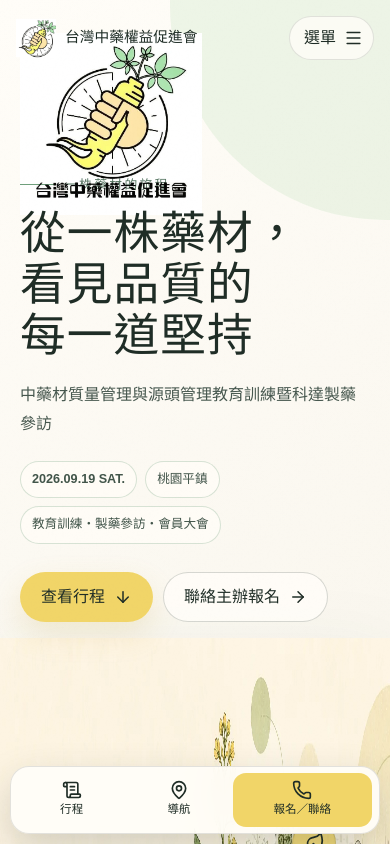
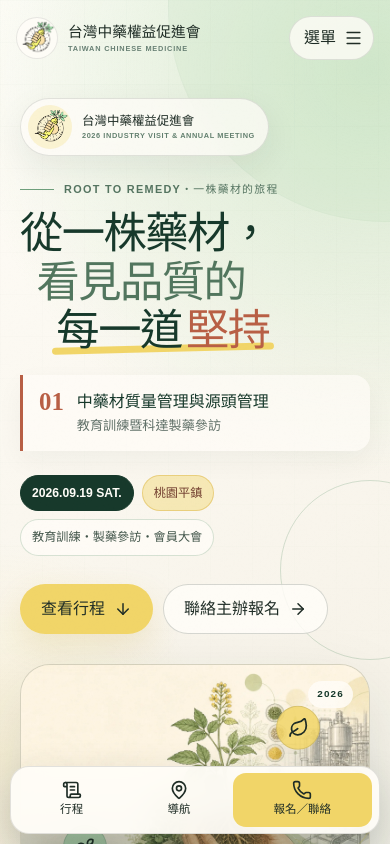
Before and after one commit to oklala0516-creator/taiwan-tcm-members-assembly-2026, a React (Vite) app: page / in a window 390 px wide. Shown: the top 844 px of the page. Built offline with nearby package versions, Linux system fonts and the light colour scheme.

Commit message:
refine mobile hero and transparent logo

```diff
--- a/src/App.tsx
+++ b/src/App.tsx
@@ -93,8 +93,8 @@
     <header className={`site-header${scrolled ? " is-scrolled" : ""}`}>
       <div className="header-inner">
         <a className="brand" href="#top" aria-label="台灣中藥權益促進會活動首頁">
-          <img src={event.assets.mark} width="52" height="52" alt="" />
-          <span>台灣中藥權益促進會</span>
+          <span className="brand-mark"><img src={event.assets.mark} width="52" height="52" alt="" /></span>
+          <span className="brand-name">台灣中藥權益促進會<small>TAIWAN CHINESE MEDICINE</small></span>
         </a>
         <nav className="desktop-nav" aria-label="主要導覽">
           {navItems.map(([id, label]) => <a className={active === id ? "active" : ""} href={`#${id}`} key={id}>{label}</a>)}
@@ -134,10 +134,20 @@
       <div className="hero-orbit orbit-two" aria-hidden="true" />
       <div className="hero-inner">
         <motion.div className="hero-copy" initial={reducedMotion ? false : { opacity: 0, y: 18 }} animate={{ opacity: 1, y: 0 }} transition={{ duration: 0.65 }}>
-          <div className="hero-brandline"><img src={event.assets.logo} width="645" height="645" alt="台灣中藥權益促進會" /></div>
-          <p className="kicker"><span /> 一株藥材的旅程</p>
-          <h1>{event.headline}</h1>
-          <p className="hero-subtitle">{event.title}</p>
+          <div className="hero-brandline">
+            <span className="hero-brandmark"><img src={event.assets.logo} width="1254" height="1254" alt="" /></span>
+            <span><strong>{event.organizer}</strong><small>2026 INDUSTRY VISIT &amp; ANNUAL MEETING</small></span>
+          </div>
+          <p className="kicker"><span /> ROOT TO REMEDY・一株藥材的旅程</p>
+          <h1 aria-label={event.headline}>
+            <span className="title-line title-line-one">從一株藥材，</span>
+            <span className="title-line title-line-two">看見品質的</span>
+            <span className="title-line title-line-three"><em>每一道</em>堅持</span>
+          </h1>
+          <div className="hero-subtitle">
+            <span className="hero-subtitle-index" aria-hidden="true">01</span>
+            <p><strong>中藥材質量管理與源頭管理</strong><span>教育訓練暨科達製藥參訪</span></p>
+          </div>
           <div className="hero-tags" aria-label="活動摘要">
             <span>{event.dateLabel}</span><span>{event.venue}</span><span>教育訓練・製藥參訪・會員大會</span>
           </div>
@@ -148,6 +158,8 @@
         </motion.div>
         <motion.div className="hero-art" style={{ y: artY, opacity: artOpacity }}>
           <img src={event.assets.hero} width="1536" height="1024" alt="藥用植物由產地、品質檢驗走向現代製藥設備的旅程插畫" fetchPriority="high" />
+          <div className="hero-art-caption" aria-hidden="true"><span>FROM SOURCE</span><strong>源頭 × 品質 × 製程</strong></div>
+          <span className="hero-art-year" aria-hidden="true">2026</span>
           <motion.span className="floating-leaf leaf-one" animate={reducedMotion ? undefined : { y: [0, -8, 0], rotate: [-3, 2, -3] }} transition={{ duration: 6, repeat: Infinity, ease: "easeInOut" }}><Leaf aria-hidden="true" /></motion.span>
           <motion.span className="floating-leaf leaf-two" animate={reducedMotion ? undefined : { y: [0, 10, 0], rotate: [3, -3, 3] }} transition={{ duration: 7, repeat: Infinity, ease: "easeInOut" }}><Sprout aria-hidden="true" /></motion.span>
         </motion.div>
--- a/src/data/event.ts
+++ b/src/data/event.ts
@@ -59,8 +59,8 @@
     annualMembership: 1800,
   },
   assets: {
-    logo: `${base}assets/association-logo.webp`,
-    mark: `${base}assets/association-mark.png`,
+    logo: `${base}assets/association-mark-v2.png`,
+    mark: `${base}assets/association-mark-v2.png`,
     hero: `${base}assets/hero-journey.webp`,
     originQuality: `${base}assets/origin-quality.webp`,
     processLegacy: `${base}assets/process-legacy.webp`,
--- a/src/styles.css
+++ b/src/styles.css
@@ -8,6 +8,9 @@
   --herb: #6f9f7c;
   --sprout: #b9ddb5;
   --yellow: #f1d568;
+  --gold: #d5a928;
+  --clay: #b85f45;
+  --forest: #17392b;
   --cream: #f7f3e9;
   --paper: #fffdf8;
   --muted: #667068;
@@ -45,8 +48,11 @@
 .site-header.is-scrolled { background: rgba(247, 243, 233, .92); box-shadow: 0 8px 30px rgba(31, 45, 38, .08); backdrop-filter: blur(14px); }
 .header-inner { display: flex; width: min(100% - 32px, 1240px); height: 76px; margin: auto; align-items: center; justify-content: space-between; transition: height .25s; }
 .is-scrolled .header-inner { height: 64px; }
-.brand { display: inline-flex; gap: 9px; align-items: center; font-family: var(--serif); font-size: .92rem; font-weight: 700; }
-.brand img { width: 40px; height: 40px; object-fit: contain; }
+.brand { display: inline-flex; min-width: 0; gap: 10px; align-items: center; font-family: var(--serif); font-size: .92rem; font-weight: 700; }
+.brand-mark { display: grid; width: 42px; height: 42px; flex: 0 0 auto; place-items: center; background: rgba(255, 253, 248, .8); border: 1px solid rgba(31, 45, 38, .1); border-radius: 50%; }
+.brand img { width: 38px; height: 38px; object-fit: contain; }
+.brand-name { display: grid; line-height: 1.25; }
+.brand-name small { margin-top: 2px; color: #688074; font-family: "Noto Sans TC", sans-serif; font-size: .46rem; font-weight: 800; letter-spacing: .11em; }
 .desktop-nav { display: none; }
 .menu-button { display: inline-flex; min-width: 76px; min-height: 44px; padding: 0 10px 0 14px; gap: 8px; align-items: center; justify-content: center; color: var(--ink); background: rgba(255, 253, 248, .78); border: 1px solid rgba(31, 45, 38, .12); border-radius: 999px; cursor: pointer; }
 .menu-button svg { width: 19px; }
@@ -54,25 +60,47 @@
 .mobile-menu a { display: flex; min-height: 52px; padding: 0 18px; align-items: center; justify-content: space-between; border-bottom: 1px solid var(--line); }
 .mobile-menu a:last-child { border: 0; }
 
-.hero { position: relative; min-height: 100svh; padding: 98px 20px 62px; overflow: hidden; isolation: isolate; background: linear-gradient(145deg, #fffdf8 0%, #f7f3e9 62%, #eef4ec 100%); }
-.hero::before { content: ""; position: absolute; width: 430px; height: 430px; top: -210px; right: -210px; z-index: -1; background: var(--sprout); opacity: .24; border-radius: 50%; }
+.hero { position: relative; min-height: 100svh; padding: 98px 20px 70px; overflow: hidden; isolation: isolate; background: radial-gradient(circle at 95% 5%, rgba(185, 221, 181, .58), transparent 30%), radial-gradient(circle at 0 55%, rgba(241, 213, 104, .16), transparent 25%), linear-gradient(150deg, #fffdf8 0%, #f7f3e9 55%, #edf4eb 100%); }
+.hero::before { content: ""; position: absolute; width: 430px; height: 430px; top: -210px; right: -210px; z-index: -1; background: var(--sprout); opacity: .18; border: 1px solid rgba(23, 57, 43, .12); border-radius: 50%; }
+.hero::after { content: ""; position: absolute; inset: 0; z-index: -2; opacity: .2; background-image: linear-gradient(rgba(83, 121, 95, .09) 1px, transparent 1px), linear-gradient(90deg, rgba(83, 121, 95, .09) 1px, transparent 1px); background-size: 42px 42px; mask-image: linear-gradient(to bottom, #000, transparent 72%); }
 .hero-inner { display: grid; width: min(100%, 1240px); margin: 0 auto; gap: 26px; align-items: center; }
 .hero-copy { position: relative; z-index: 2; }
-.hero-brandline { display: flex; height: 52px; align-items: center; margin-bottom: 24px; }
-.hero-brandline img { width: 182px; height: auto; mix-blend-mode: multiply; }
-.kicker { display: flex; gap: 10px; align-items: center; margin-bottom: 12px; color: #557561; font-size: .8rem; font-weight: 800; letter-spacing: .18em; }
+.hero-brandline { display: inline-flex; max-width: 100%; min-height: 58px; padding: 6px 13px 6px 7px; gap: 10px; align-items: center; margin-bottom: 24px; background: rgba(255, 253, 248, .72); border: 1px solid rgba(31, 45, 38, .12); border-radius: 999px; box-shadow: 0 12px 34px rgba(31, 45, 38, .07); backdrop-filter: blur(10px); }
+.hero-brandmark { display: grid; width: 44px; height: 44px; flex: 0 0 auto; place-items: center; background: rgba(241, 213, 104, .25); border-radius: 50%; }
+.hero-brandline img { width: 40px; height: 40px; object-fit: contain; }
+.hero-brandline > span:last-child { display: grid; min-width: 0; line-height: 1.2; }
+.hero-brandline strong { overflow: hidden; font-family: var(--serif); font-size: .78rem; text-overflow: ellipsis; white-space: nowrap; }
+.hero-brandline small { margin-top: 3px; color: #63806f; font-size: .46rem; font-weight: 800; letter-spacing: .08em; }
+.kicker { display: flex; gap: 10px; align-items: center; margin-bottom: 14px; color: #557561; font-size: .68rem; font-weight: 900; letter-spacing: .12em; }
 .kicker span { width: 34px; height: 1px; background: var(--herb); }
-.hero h1 { max-width: 800px; margin-bottom: 20px; font-size: clamp(2.55rem, 11.7vw, 5.35rem); line-height: 1.12; text-wrap: balance; }
-.hero-subtitle { max-width: 680px; margin-bottom: 22px; color: #46574e; font-size: clamp(1rem, 3.7vw, 1.25rem); line-height: 1.8; }
+.hero h1 { max-width: 800px; margin-bottom: 24px; font-size: clamp(2.45rem, 11.1vw, 5.35rem); font-weight: 800; line-height: .98; letter-spacing: -.035em; }
+.title-line { display: block; width: fit-content; }
+.title-line-one { color: var(--forest); }
+.title-line-two { margin: .13em 0 0 .38em; color: #52765e; }
+.title-line-three { position: relative; margin: .13em 0 0 .84em; color: var(--clay); }
+.title-line-three::after { content: ""; position: absolute; left: -.09em; right: -.12em; bottom: -.02em; height: .16em; z-index: -1; background: var(--yellow); border-radius: 999px; transform: rotate(-1.4deg); }
+.title-line-three em { margin-right: .1em; color: var(--forest); font-style: normal; }
+.hero-subtitle { display: grid; max-width: 620px; margin-bottom: 24px; padding: 15px 16px; grid-template-columns: auto 1fr; gap: 13px; color: #46574e; background: rgba(255, 253, 248, .68); border-left: 3px solid var(--clay); border-radius: 0 16px 16px 0; box-shadow: 0 10px 28px rgba(31, 45, 38, .045); }
+.hero-subtitle-index { color: var(--clay); font-family: var(--serif); font-size: 1.55rem; font-weight: 800; line-height: 1; }
+.hero-subtitle p { display: grid; margin: 0; line-height: 1.5; }
+.hero-subtitle strong { color: var(--forest); font-family: var(--serif); font-size: 1rem; }
+.hero-subtitle p span { margin-top: 2px; color: #607068; font-size: .82rem; }
 .hero-tags { display: flex; margin-bottom: 28px; gap: 8px; flex-wrap: wrap; }
-.hero-tags span { padding: 7px 11px; color: #42554a; background: rgba(255, 253, 248, .76); border: 1px solid rgba(111, 159, 124, .28); border-radius: 999px; font-size: .79rem; font-weight: 700; backdrop-filter: blur(6px); }
+.hero-tags span { padding: 7px 11px; color: #42554a; background: rgba(255, 253, 248, .78); border: 1px solid rgba(111, 159, 124, .28); border-radius: 999px; font-size: .76rem; font-weight: 800; backdrop-filter: blur(6px); }
+.hero-tags span:first-child { color: #fffdf8; background: var(--forest); border-color: var(--forest); }
+.hero-tags span:nth-child(2) { color: #713e2f; background: rgba(241, 213, 104, .42); border-color: rgba(213, 169, 40, .4); }
 .button-row { display: flex; gap: 10px; flex-wrap: wrap; }
 .button { display: inline-flex; min-height: 50px; padding: 0 20px; gap: 9px; align-items: center; justify-content: center; border: 1px solid transparent; border-radius: 999px; font-weight: 800; transition: transform .2s, box-shadow .2s, background .2s; }
 .button:active { transform: scale(.98); }
 .button-primary { background: var(--yellow); box-shadow: 0 12px 30px rgba(193, 163, 52, .17); }
 .button-secondary { background: rgba(255, 253, 248, .84); border-color: rgba(31, 45, 38, .18); }
-.hero-art { position: relative; width: calc(100% + 42px); margin: -10px -21px 0; z-index: 1; }
-.hero-art > img { width: 100%; border-radius: 0 0 28px 28px; filter: drop-shadow(0 24px 40px rgba(31, 45, 38, .08)); }
+.hero-art { position: relative; width: 100%; aspect-ratio: 3 / 2; margin-top: 4px; overflow: hidden; z-index: 1; background: #efe8d4; border: 1px solid rgba(31, 45, 38, .12); border-radius: 30px; box-shadow: 0 28px 70px rgba(31, 45, 38, .13); }
+.hero-art > img { width: 100%; height: 100%; object-fit: cover; object-position: 57% center; }
+.hero-art::after { content: ""; position: absolute; inset: 0; pointer-events: none; background: linear-gradient(180deg, transparent 48%, rgba(18, 47, 35, .34)); }
+.hero-art-caption { position: absolute; left: 18px; bottom: 16px; z-index: 2; display: grid; color: #fff; text-shadow: 0 2px 14px rgba(0, 0, 0, .28); }
+.hero-art-caption span { font-size: .56rem; font-weight: 900; letter-spacing: .18em; }
+.hero-art-caption strong { font-family: var(--serif); font-size: .92rem; }
+.hero-art-year { position: absolute; top: 16px; right: 16px; z-index: 2; padding: 5px 9px; color: var(--forest); background: rgba(255, 253, 248, .82); border-radius: 999px; font-size: .62rem; font-weight: 900; letter-spacing: .12em; backdrop-filter: blur(8px); }
 .floating-leaf { position: absolute; display: grid; width: 44px; height: 44px; place-items: center; color: var(--ink); background: rgba(241, 213, 104, .86); border: 1px solid rgba(31, 45, 38, .13); border-radius: 50%; box-shadow: 0 10px 24px rgba(31, 45, 38, .1); }
 .floating-leaf svg { width: 21px; }
 .leaf-one { top: 18%; right: 14%; }
@@ -285,9 +313,8 @@
   .section { padding: 120px 36px; }
   .header-inner { width: min(100% - 64px, 1240px); }
   .hero { padding: 118px 36px 80px; }
-  .hero-inner { grid-template-columns: minmax(0, 1.03fr) minmax(360px, .97fr); gap: 12px; }
-  .hero-art { width: 118%; margin: 0 -18% 0 0; }
-  .hero-art > img { border-radius: 36px 0 0 36px; }
+  .hero-inner { grid-template-columns: minmax(0, 1.03fr) minmax(360px, .97fr); gap: 44px; }
+  .hero-art { width: 112%; margin: 0 -12% 0 0; border-radius: 38px 0 0 38px; }
   .hero h1 { font-size: clamp(3.7rem, 7vw, 5.3rem); }
   .countdown-wrap { margin-top: 48px; }
   .countdown-card { padding: 26px; }
@@ -320,7 +347,7 @@
   .menu-button, .mobile-menu { display: none; }
   .hero { padding-top: 112px; }
   .hero-brandline { margin-bottom: 28px; }
-  .hero-art { width: 124%; margin-right: -24%; }
+  .hero-art { width: 122%; margin-right: -22%; }
   .countdown-wrap { display: grid; grid-template-columns: 1fr; }
   .scroll-cue { position: absolute; display: inline-flex; right: 34px; bottom: 46px; gap: 8px; align-items: center; writing-mode: vertical-rl; color: #667068; font-size: .72rem; letter-spacing: .12em; }
   .journey-layout { grid-template-columns: minmax(0, 1.1fr) minmax(360px, .9fr); align-items: start; gap: 46px; }
```
Also changed, not shown: public/assets/association-mark-v2.png (added).
